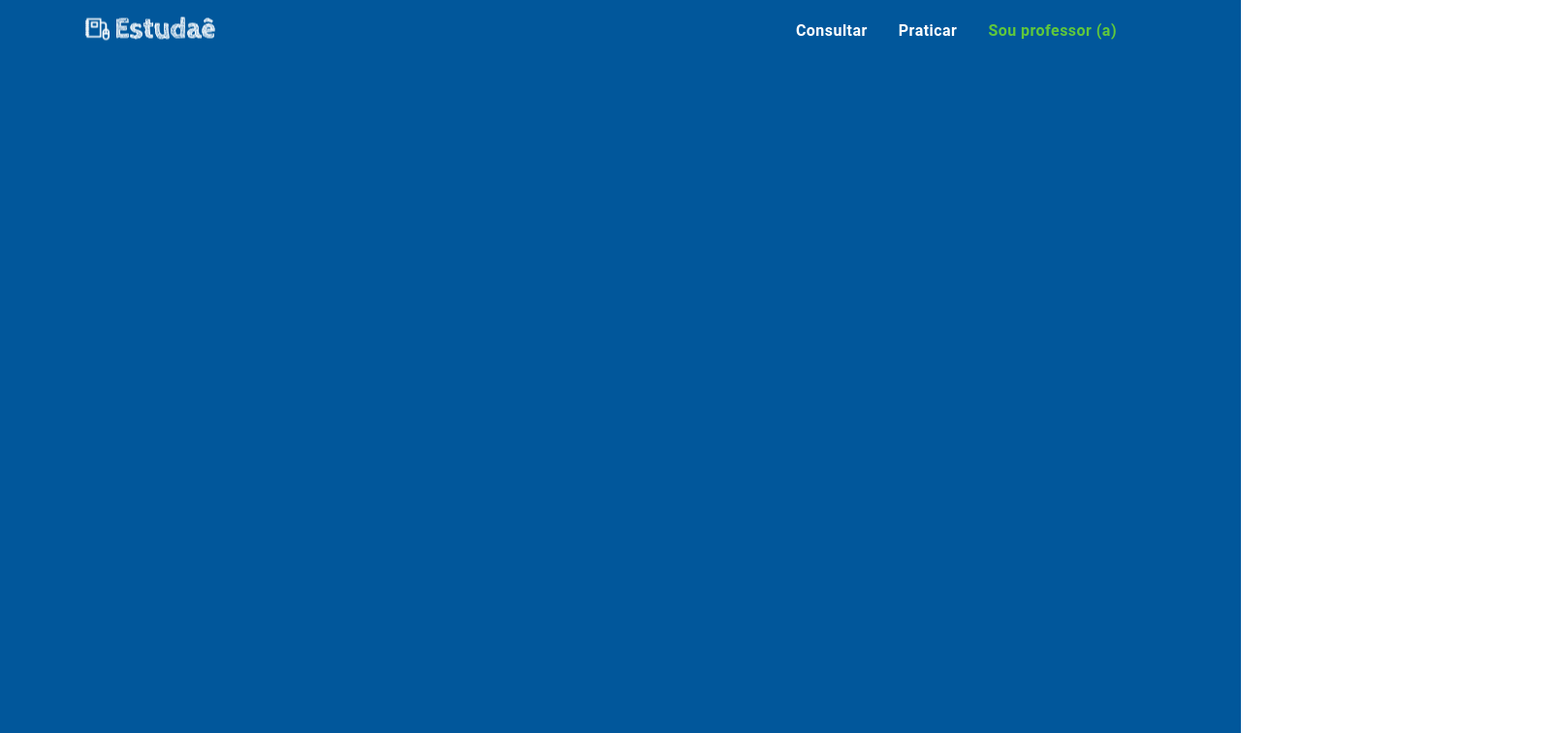
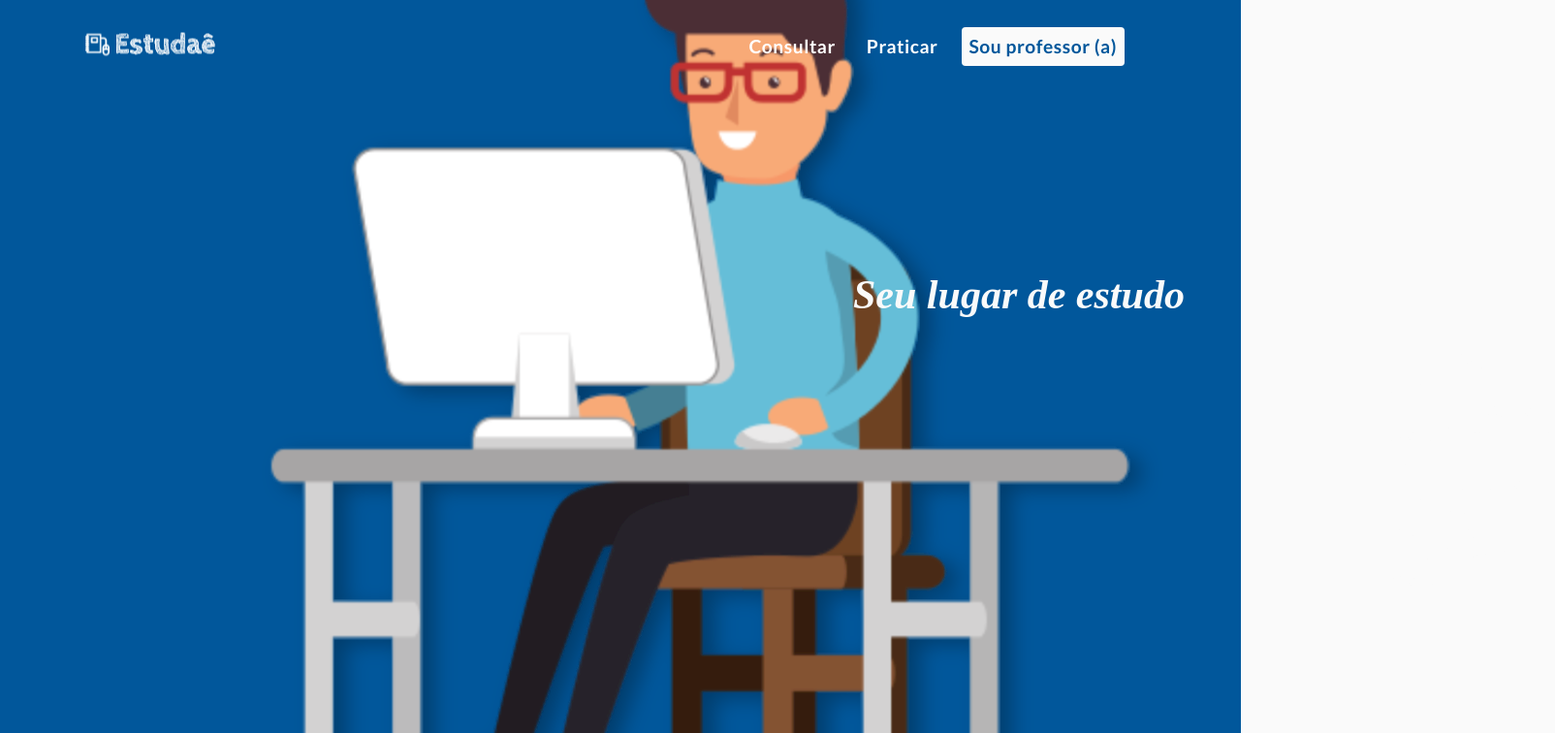
Before and after one commit to llbarbosas/bootifcamp, a React (Create React App) app in the folder frontend/: page / in a window 1280 px wide. Shown: the top 756 px of the page at 97% size, 1604 px wide, since content can reach past the window. Built offline with nearby package versions, Linux system fonts and the light colour scheme.

Commit message:
Desenvolvendo página home

```diff
--- a/frontend/src/components/Navbar/Desktop.js
+++ b/frontend/src/components/Navbar/Desktop.js
@@ -12,22 +12,27 @@ const useStyles = makeStyles(theme => ({
   },
   appBar: {
     backgroundColor: "#01579B",
-    boxShadow: 'none'
+    boxShadow: 'none',
+    paddingTop:theme.spacing(2)
   },
   loginButton: {
-    color: '#60C83C',
+    color: '#01579B',
+    backgroundColor: '#fafafa',
     textTransform: "none",
     marginRight: theme.spacing(12),
-    fontFamily: 'Lato bold 700',
-    fontWeight: 'bold',
-    fontSize: '1em',
+    fontFamily: 'Lato',
+    fontWeight:'bold',
+    fontSize: '1.2rem',
+    lineHeight: '1.5',
+
   },
   menuButton: {
     marginRight: theme.spacing(2),
     textTransform: "none",
-    fontSize: '1em',
-    fontFamily: 'Lato bold 700',
-    fontWeight: 'bold'
+    fontFamily: 'Lato',
+    fontWeight:'bold',
+    fontSize: '1.2rem',
+    lineHeight: '1.5',
   },
   title: {
     flexGrow: 1,
--- a/frontend/src/pages/Home/Home.js
+++ b/frontend/src/pages/Home/Home.js
@@ -2,13 +2,20 @@ import React, { Component } from 'react';
 import '../../styles/global.css';
 import NavBar from '../../components/Navbar';
 import './style.css'
-
+import image from '../../assets/image.svg'
 export default class Home extends Component {
   render() {
     return (
       <>
+        <NavBar />
         <section id = "section1">
-          <NavBar />
+          <img src={image} alt=""/>
+          <h1>Seu lugar de estudo</h1>
+          <h2>
+            Presentations are communication tools
+            that can be used as demonstrations,
+            lectures, speeches, reports, and more.
+          </h2>
         </section>
         <section id = "section2">
         </section>
--- a/frontend/src/pages/Home/style.css
+++ b/frontend/src/pages/Home/style.css
@@ -1,10 +1,32 @@
-#home-container{
-    height:100%;
-    width: 100%;
-}
 #section1 {
     background-color: #01579B;
     height: 100vh;
+    display: flex;
+}
+#section1 img{
+    padding-left: 15vh;
+    margin-top: -20vh
+}
+#section1 h1{
+    position: absolute;
+
+    padding-left: 110vh;
+    margin-top: 25vh;
+    color: #fafafa;
+    font-family: 'Cabin Sketch';
+    font-weight: bold;
+    font-size: 42px;
+    font-style: italic;
+
+}
+#section1 h2{
+    position: relative;
+    padding-left: 10vh;
+    margin-top: 35vh;
+    color: #fafafa;
+    font-family: 'Arvo';
+    font-weight: bold;
+    font-size: 20px;
 }
 #section2 {
     height: 200vh;
--- a/frontend/src/styles/global.css
+++ b/frontend/src/styles/global.css
@@ -1,5 +1,6 @@
 @import url('https://fonts.googleapis.com/css?family=PT+Sans+Narrow:400,700&display=swap');
 @import url('https://fonts.googleapis.com/css?family=Lato:100,100i,300,300i,400,400i,700,700i,900,900i&display=swap');
+@import url('https://fonts.googleapis.com/css?family=Arvo:400,400i,700,700i&display=swap');
 * {
     margin: 0;
     padding: 0;
@@ -8,5 +9,5 @@
 }
 html,body, #root{
     height: 100%;
-    background-color: #ffffff;
+    background-color: #fafafa;
 }
```
Also changed, not shown: frontend/src/assets/image.svg (added).
